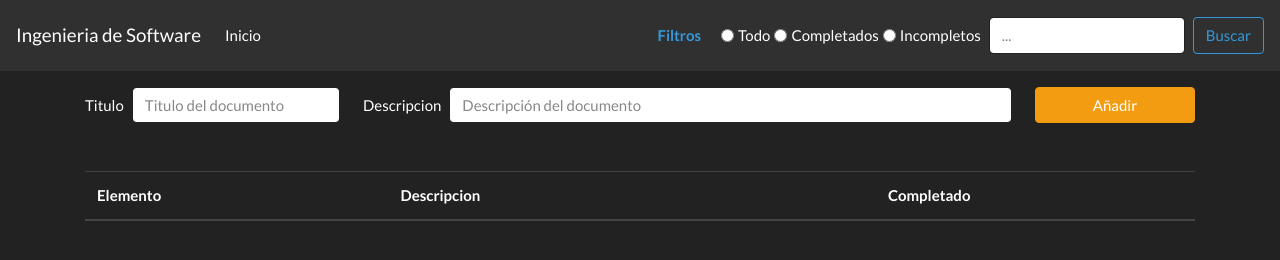
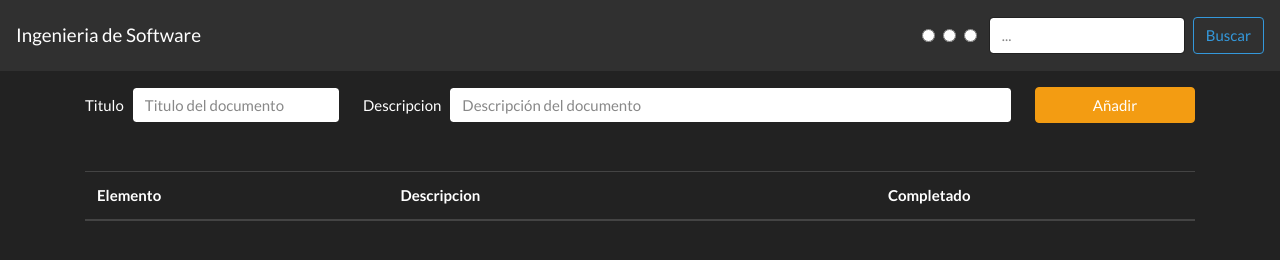
Before and after one commit to Luis-Enrique-Rodriguez/PracticJS, a plain HTML site: page index.html in a window 1280 px wide. Drawn offline with nearby package versions, Linux system fonts and the light colour scheme; files whose address does not match are found by name.

Commit message:
modified:   index.html

```diff
--- a/index.html
+++ b/index.html
@@ -25,18 +25,18 @@
       <ul class="navbar-nav mr-auto">
         <li class="nav-item active">
           <a class="nav-link" href="#">
-            Inicio <span class="sr-only">(current)</span>
+           <span class="sr-only">(current)</span>
           </a>
         </li>
       </ul>
       <form class="form-inline my-2 my-lg-0" id="filters">
-        <label class="font-weight-bold text-info mr-3">Filtros</label>
+        <label class="font-weight-bold text-info mr-3"></label>
         <input type="radio" name="type" value="all" class="mx-1">
-        <label for="male" class="mb-0">Todo</label>
+        <label for="male" class="mb-0"></label>
         <input type="radio" name="type" value="completed" class="mx-1">
-        <label for="female" class="mb-0">Completados</label>
+        <label for="female" class="mb-0"></label>
         <input type="radio" name="type" value="uncompleted" class="mx-1">
-        <label for="other" class="mr-2 mb-0">Incompletos</label>
+        <label for="other" class="mr-2 mb-0"></label>
 
         <input class="form-control mr-sm-2" type="search" name="words" placeholder="..." aria-label="Search">
         <button class="btn btn-outline-info my-2 my-sm-0" type="submit" id="search">
```
